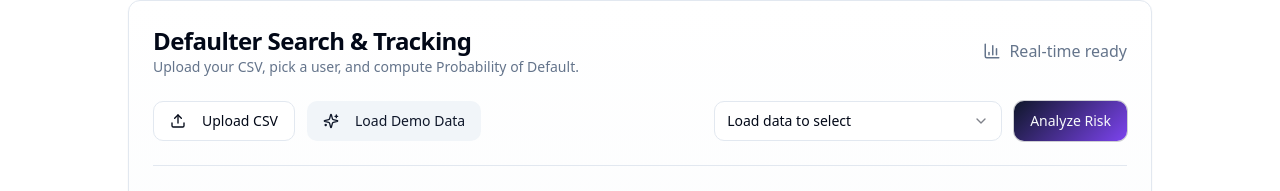
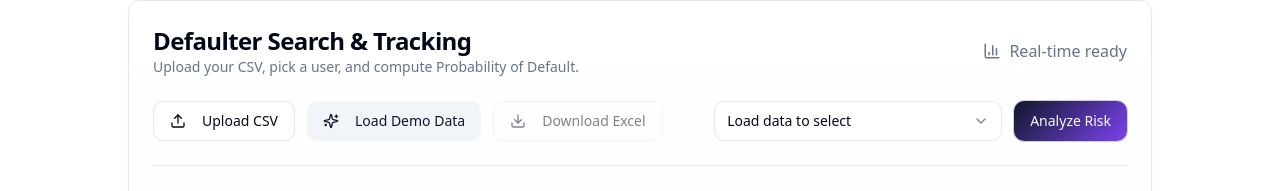
Before and after one commit to kr1shnasomani/finshield-alt-risk, a React (Vite) app: page / in a window 1280 px wide. Shown: the part 526-717 px from the top of the page. Built offline with nearby package versions, Linux system fonts and the light colour scheme.

Commit message:
Add download button for defaulter data
Add a download button to the Defaulter Search & Tracking section. This button will generate and download an Excel sheet containing all uploaded data. The 'default_flag' column in the sheet will be updated to reflect the 'Probability of Default' before download.

```diff
--- a/package.json
+++ b/package.json
@@ -60,6 +60,7 @@
     "tailwind-merge": "^2.6.0",
     "tailwindcss-animate": "^1.0.7",
     "vaul": "^0.9.9",
+    "xlsx": "^0.18.5",
     "zod": "^3.25.76"
   },
   "devDependencies": {
--- a/src/components/CreditRiskAnalyzer.tsx
+++ b/src/components/CreditRiskAnalyzer.tsx
@@ -18,7 +18,8 @@ import {
 import { Badge } from "@/components/ui/badge";
 import { Progress } from "@/components/ui/progress";
 import { Separator } from "@/components/ui/separator";
-import { Upload, Sparkles, BarChart3 } from "lucide-react";
+import { Upload, Sparkles, BarChart3, Download } from "lucide-react";
+import * as XLSX from "xlsx";
 import { toast } from "@/hooks/use-toast";
 import { DashboardSpeedometer } from "./charts/DashboardSpeedometer";
 import { HorizontalBarChart } from "./charts/HorizontalBarChart";
@@ -189,6 +190,30 @@ const CreditRiskAnalyzer = () => {
     toast({ title: "Demo data loaded", description: `${demoData.length} demo users available.` });
   };
 
+  const downloadExcel = () => {
+    if (rows.length === 0) {
+      toast({ title: "No data to download", description: "Please upload or load demo data first.", variant: "destructive" as any });
+      return;
+    }
+
+    // Create updated data with PD scores in default_flag column
+    const updatedData = rows.map(row => ({
+      ...row,
+      default_flag: computePD(row, stats) / 100 // Convert percentage back to decimal for default_flag
+    }));
+
+    // Convert to worksheet
+    const worksheet = XLSX.utils.json_to_sheet(updatedData);
+    const workbook = XLSX.utils.book_new();
+    XLSX.utils.book_append_sheet(workbook, worksheet, "Risk Analysis");
+
+    // Download file
+    const fileName = `risk_analysis_${new Date().toISOString().split('T')[0]}.xlsx`;
+    XLSX.writeFile(workbook, fileName);
+
+    toast({ title: "Excel downloaded", description: `${updatedData.length} rows exported with PD scores.` });
+  };
+
   const risk = pdScore != null ? category(pdScore) : null;
 
   return (
@@ -225,6 +250,14 @@ const CreditRiskAnalyzer = () => {
               </Button>
               <Button variant="secondary" onClick={loadDemo} className="w-full md:w-auto">
                 <Sparkles className="mr-2" size={16} /> Load Demo Data
+              </Button>
+              <Button
+                variant="outline"
+                onClick={downloadExcel}
+                className="w-full md:w-auto"
+                disabled={rows.length === 0}
+              >
+                <Download className="mr-2" size={16} /> Download Excel
               </Button>
               <div className="flex-1" />
               <div className="w-full md:w-72">
```
Also changed, not shown: 1 other file (tests, documents, lock files or other folders).
